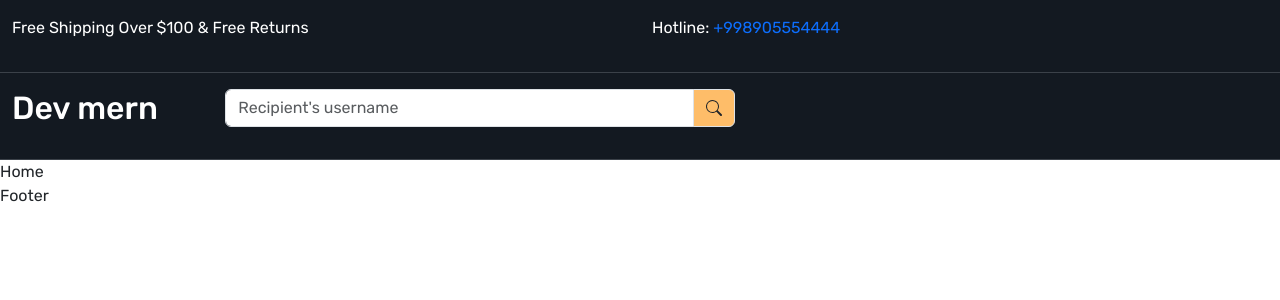
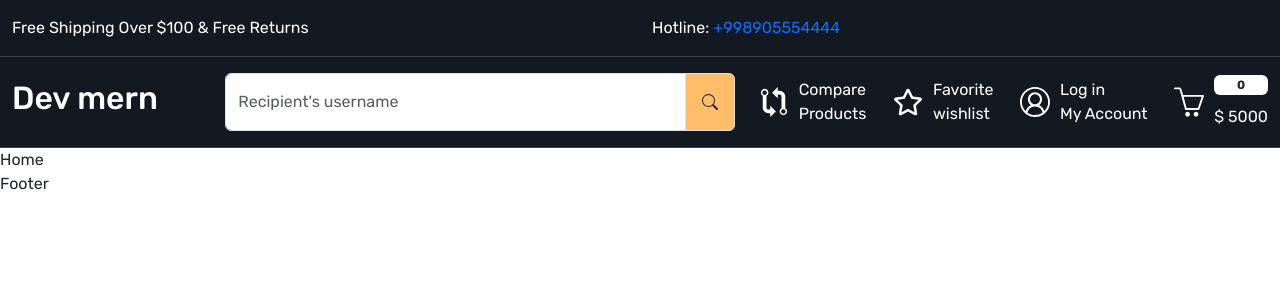
Before and after one commit to Engineer-Ramziddin/ecommerce-mern-js, a React (Create React App) app in the folder ui/: page / in a window 1280 px wide. Shown: the top 300 px of the page. Built offline with nearby package versions, Linux system fonts and the light colour scheme.

Commit message:
add header-upper-links

```diff
--- a/ui/src/App.css
+++ b/ui/src/App.css
@@ -19,6 +19,19 @@ a {
   display: inline-block;
 }
 
+p{
+  margin-bottom: 0;
+}
+
+.gap-10 {
+  gap: 10px;
+}
+
+.form-control:focus {
+  box-shadow: none;
+  border-color: inherit;
+}
+
 .header-top-strip {
   border-bottom: 1px solid var(--color-3b4149);
   background-color: var(--color-131921);
--- a/ui/src/components/Header.js
+++ b/ui/src/components/Header.js
@@ -1,12 +1,16 @@
 import React from 'react'
 import {Link} from "react-router-dom";
 import {BsSearch} from "react-icons/bs";
+import {GoGitCompare} from "react-icons/go";
+import {VscAccount} from "react-icons/vsc";
+import {SlBasket} from "react-icons/sl";
+import {FaRegStar} from "react-icons/fa";
 
 const Header = () => {
     return (<>
             <header className="header-top-strip py-3 text-white">
                 <div className="container-xxl">
-                    <div className="row">
+                    <div className="row align-items-center">
                         <div className="col-6">
                             <p>Free Shipping Over $100 & Free Returns</p>
                         </div>
@@ -18,27 +22,56 @@ const Header = () => {
             </header>
             <header className="header-upper py-3">
                 <div className="container-xxl">
-                    <div className="row">
+                    <div className="row align-items-center">
                         <div className="col-2">
                             <h2>
                                 <Link className="text-white" to={"about"}>Dev mern</Link>
                             </h2>
                         </div>
                         <div className="col-5">
-                            <div className="input-group mb-3">
+                            <div className="input-group">
                                 <input
                                     type="text"
-                                    className="form-control"
+                                    className="form-control py-3"
                                     placeholder="Recipient's username"
                                     aria-label="Recipient's username"
                                     aria-describedby="basic-addon2"
                                 />
-                                <span className="input-group-text" id="basic-addon2">
-                                    <BsSearch/>
+                                <span className="input-group-text p-3" id="basic-addon2">
+                                    <BsSearch className="fs-6"/>
                                 </span>
                             </div>
                         </div>
                         <div className="col-5">
+                            <div className="header-upper-links d-flex align-items-center justify-content-between">
+                                <div>
+                                    <Link className="d-flex align-items-center gap-10 text-white">
+                                        <GoGitCompare size={30}/>
+                                        <p>Compare<br/> Products</p>
+                                    </Link>
+                                </div>
+                                <div>
+                                    <Link className="d-flex align-items-center gap-10 text-white">
+                                        <FaRegStar size={30}/>
+                                        <p>Favorite<br/> wishlist</p>
+                                    </Link>
+                                </div>
+                                <div>
+                                    <Link className="d-flex align-items-center gap-10 text-white">
+                                        <VscAccount size={30}/>
+                                        <p>Log in<br/> My Account</p>
+                                    </Link>
+                                </div>
+                                <div>
+                                    <Link className="d-flex align-items-center gap-10 text-white">
+                                            <SlBasket size={30}/>
+                                        <div className="d-flex flex-column gap-10">
+                                            <span className="badge bg-white text-dark">0</span>
+                                            <p className="mb-0">$ 5000</p>
+                                        </div>
+                                    </Link>
+                                </div>
+                            </div>
                         </div>
                     </div>
                 </div>
--- a/ui/src/index.css
+++ b/ui/src/index.css
@@ -1,5 +1,6 @@
 body {
   margin: 0;
+  padding: 0;
   font-family: "Rubik", sans-serif;
   -webkit-font-smoothing: antialiased;
   -moz-osx-font-smoothing: grayscale;
```
